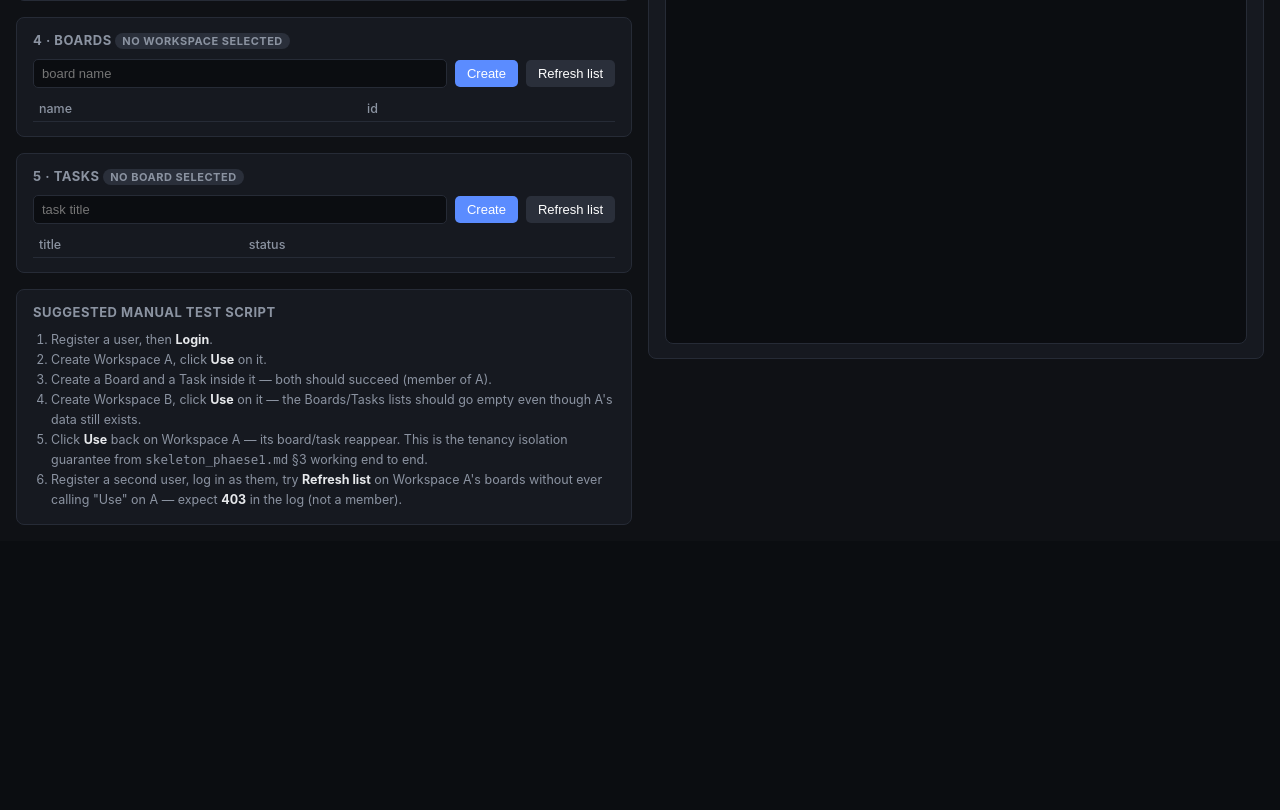
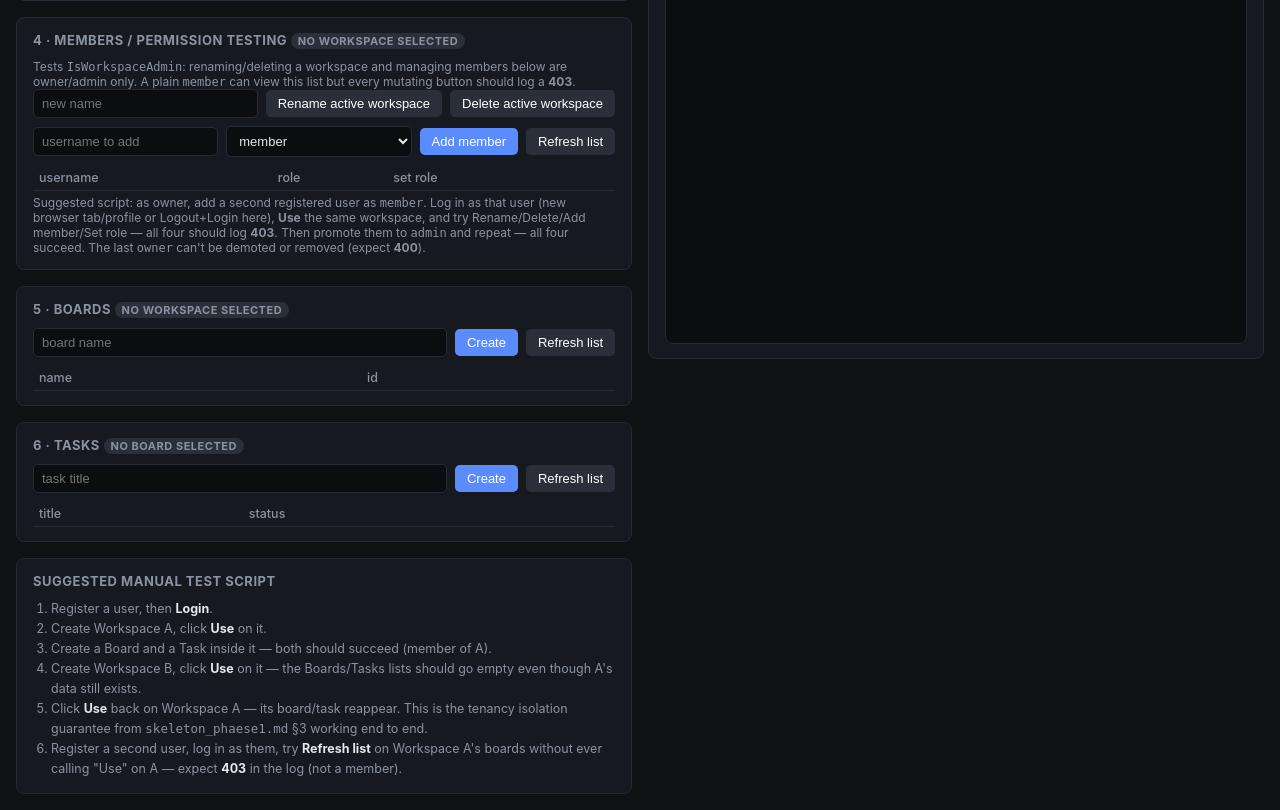
Before and after one commit to AlexNguyen7369/Multi-Tenant-Task-Management-API-, a Python web app: template templates/testui.html in a window 1280 px wide. Shown: the part 450-1260 px from the top of the page. Before the commit the page ends 975 px from the top, so only its background shows below. Run offline with Jinja, Linux system fonts and the light colour scheme; the template is opened without the code that fills it, so the values that code supplies are empty.

Commit message:
Make IsWorkspaceAdmin functional: membership management + workspace rename/delete gating
- IsWorkspaceAdmin gains has_object_permission, checking role against the
  object named in the URL rather than the X-Workspace-ID header for detail
  actions - the header can't be trusted there since WorkspaceViewSet scopes
  by membership, not by header, so an admin of workspace B must not be able
  to act on workspace A by setting the header to B.
- WorkspaceViewSet: rename/delete are now owner/admin-only; new
  members/member_detail actions (list/add/change-role/remove a member),
  guarded against removing or demoting a workspace's last owner.
- First automated test suite: apps/workspaces/tests/test_permissions.py,
  15 tests covering member/admin/owner/non-member across rename, delete,
  add, promote, remove, cross-workspace admin, and the last-owner guard.
- testui: new "Members / permission testing" panel - rename/delete active
  workspace, add a member by username + role, change role, remove member,
  each logged with real status codes.

Co-Authored-By: Claude Sonnet 5 <noreply@anthropic.com>

```diff
--- a/templates/testui.html
+++ b/templates/testui.html
@@ -179,7 +179,38 @@
     </div>
 
     <div class="card">
-      <h2>4 · Boards <span id="active-ws-pill" class="pill">no workspace selected</span></h2>
+      <h2>4 · Members / permission testing <span id="active-ws-pill2" class="pill">no workspace selected</span></h2>
+      <div class="hint">Tests <code>IsWorkspaceAdmin</code>: renaming/deleting a workspace and
+        managing members below are owner/admin only. A plain <code>member</code>
+        can view this list but every mutating button should log a <b>403</b>.</div>
+      <div class="row">
+        <input id="ws-rename" placeholder="new name">
+        <button class="secondary" onclick="renameActiveWorkspace()">Rename active workspace</button>
+        <button class="secondary" onclick="deleteActiveWorkspace()">Delete active workspace</button>
+      </div>
+      <div class="row">
+        <input id="member-username" placeholder="username to add">
+        <select id="member-role">
+          <option value="member">member</option>
+          <option value="admin">admin</option>
+          <option value="owner">owner</option>
+        </select>
+        <button onclick="addMember()">Add member</button>
+        <button class="secondary" onclick="listMembers()">Refresh list</button>
+      </div>
+      <table>
+        <thead><tr><th>username</th><th>role</th><th>set role</th><th></th></tr></thead>
+        <tbody id="member-table"></tbody>
+      </table>
+      <div class="hint">Suggested script: as owner, add a second registered user as
+        <code>member</code>. Log in as that user (new browser tab/profile or Logout+Login here),
+        <b>Use</b> the same workspace, and try Rename/Delete/Add member/Set role — all four
+        should log <b>403</b>. Then promote them to <code>admin</code> and repeat — all four succeed.
+        The last <code>owner</code> can't be demoted or removed (expect <b>400</b>).</div>
+    </div>
+
+    <div class="card">
+      <h2>5 · Boards <span id="active-ws-pill" class="pill">no workspace selected</span></h2>
       <div class="row">
         <input id="board-name" placeholder="board name">
         <button onclick="createBoard()">Create</button>
@@ -192,7 +223,7 @@
     </div>
 
     <div class="card">
-      <h2>5 · Tasks <span id="active-board-pill" class="pill">no board selected</span></h2>
+      <h2>6 · Tasks <span id="active-board-pill" class="pill">no board selected</span></h2>
       <div class="row">
         <input id="task-title" placeholder="task title">
         <button onclick="createTask()">Create</button>
@@ -234,6 +265,7 @@ const state = JSON.parse(sessionStorage.getItem('testui-state') || '{}');
 state.workspaces = state.workspaces || [];
 state.boards = state.boards || [];
 state.tasks = state.tasks || [];
+state.members = state.members || [];
 
 function saveState() { sessionStorage.setItem('testui-state', JSON.stringify(state)); }
 
@@ -324,11 +356,13 @@ function doLogout() {
   state.username = null;
   state.activeWorkspaceId = null;
   state.activeBoardId = null;
+  state.members = [];
   saveState();
   renderWhoami();
   renderWorkspaces();
   renderBoards();
   renderTasks();
+  renderMembers();
 }
 
 // ---- Workspaces ----
@@ -357,6 +391,7 @@ function useWorkspace(id) {
   document.getElementById('board-table').innerHTML = '';
   document.getElementById('task-table').innerHTML = '';
   listBoards();
+  listMembers();
 }
 
 function renderWorkspaces() {
@@ -370,10 +405,81 @@ function renderWorkspaces() {
         : `<button class="small secondary" onclick="useWorkspace('${w.id}')">Use</button>`}</td>
     </tr>
   `).join('');
-  const pill = document.getElementById('active-ws-pill');
   const active = (state.workspaces || []).find(w => w.id === state.activeWorkspaceId);
-  pill.textContent = active ? `active: ${active.name}` : 'no workspace selected';
-  pill.className = 'pill' + (active ? ' active' : '');
+  for (const id of ['active-ws-pill', 'active-ws-pill2']) {
+    const pill = document.getElementById(id);
+    pill.textContent = active ? `active: ${active.name}` : 'no workspace selected';
+    pill.className = 'pill' + (active ? ' active' : '');
+  }
+}
+
+// ---- Members / permission testing ----
+
+async function renameActiveWorkspace() {
+  if (!state.activeWorkspaceId) { alert('Select a workspace first (click Use on one).'); return; }
+  const name = document.getElementById('ws-rename').value;
+  if (!name) return;
+  const { ok } = await api('PATCH', `/api/workspaces/${state.activeWorkspaceId}/`, { body: { name } });
+  if (ok) listWorkspaces();
+}
+
+async function deleteActiveWorkspace() {
+  if (!state.activeWorkspaceId) { alert('Select a workspace first (click Use on one).'); return; }
+  const { ok } = await api('DELETE', `/api/workspaces/${state.activeWorkspaceId}/`);
+  if (ok) {
+    state.activeWorkspaceId = null;
+    state.activeBoardId = null;
+    saveState();
+    listWorkspaces();
+    renderBoards();
+    renderTasks();
+    renderMembers();
+  }
+}
+
+async function addMember() {
+  if (!state.activeWorkspaceId) { alert('Select a workspace first (click Use on one).'); return; }
+  const username = document.getElementById('member-username').value;
+  const role = document.getElementById('member-role').value;
+  const { ok } = await api('POST', `/api/workspaces/${state.activeWorkspaceId}/members/`, { body: { username, role } });
+  if (ok) listMembers();
+}
+
+async function listMembers() {
+  if (!state.activeWorkspaceId) { state.members = []; renderMembers(); return; }
+  const { ok, data } = await api('GET', `/api/workspaces/${state.activeWorkspaceId}/members/`);
+  if (ok) {
+    state.members = Array.isArray(data) ? data : (data.results || []);
+    saveState();
+    renderMembers();
+  }
+}
+
+async function setMemberRole(userId, role) {
+  const { ok } = await api('PATCH', `/api/workspaces/${state.activeWorkspaceId}/members/${userId}/`, { body: { role } });
+  if (ok) listMembers();
+}
+
+async function removeMember(userId) {
+  const { ok } = await api('DELETE', `/api/workspaces/${state.activeWorkspaceId}/members/${userId}/`);
+  if (ok) listMembers();
+}
+
+function renderMembers() {
+  const tbody = document.getElementById('member-table');
+  tbody.innerHTML = (state.members || []).map(m => `
+    <tr>
+      <td>${escapeHtml(m.username)}</td>
+      <td><span class="pill${m.role === 'owner' ? ' active' : ''}">${m.role}</span></td>
+      <td>
+        <select onchange="setMemberRole('${m.user}', this.value)">
+          ${['member','admin','owner'].map(r =>
+            `<option value="${r}" ${r === m.role ? 'selected' : ''}>${r}</option>`).join('')}
+        </select>
+      </td>
+      <td><button class="small secondary" onclick="removeMember('${m.user}')">Remove</button></td>
+    </tr>
+  `).join('');
 }
 
 // ---- Boards ----
@@ -465,6 +571,7 @@ renderWhoami();
 renderWorkspaces();
 renderBoards();
 renderTasks();
+renderMembers();
 if (state.access) { listWorkspaces(); }
 </script>
 
```
Also changed, not shown: CLAUDE.md (+20 -0 lines), apps/workspaces/permissions.py (+40 -3 lines), apps/workspaces/serializers.py (+17 -1 lines), apps/workspaces/tests/test_permissions.py (added, +133 -0 lines), apps/workspaces/views.py (+86 -2 lines), notes/current_progress.md (+25 -6 lines).
